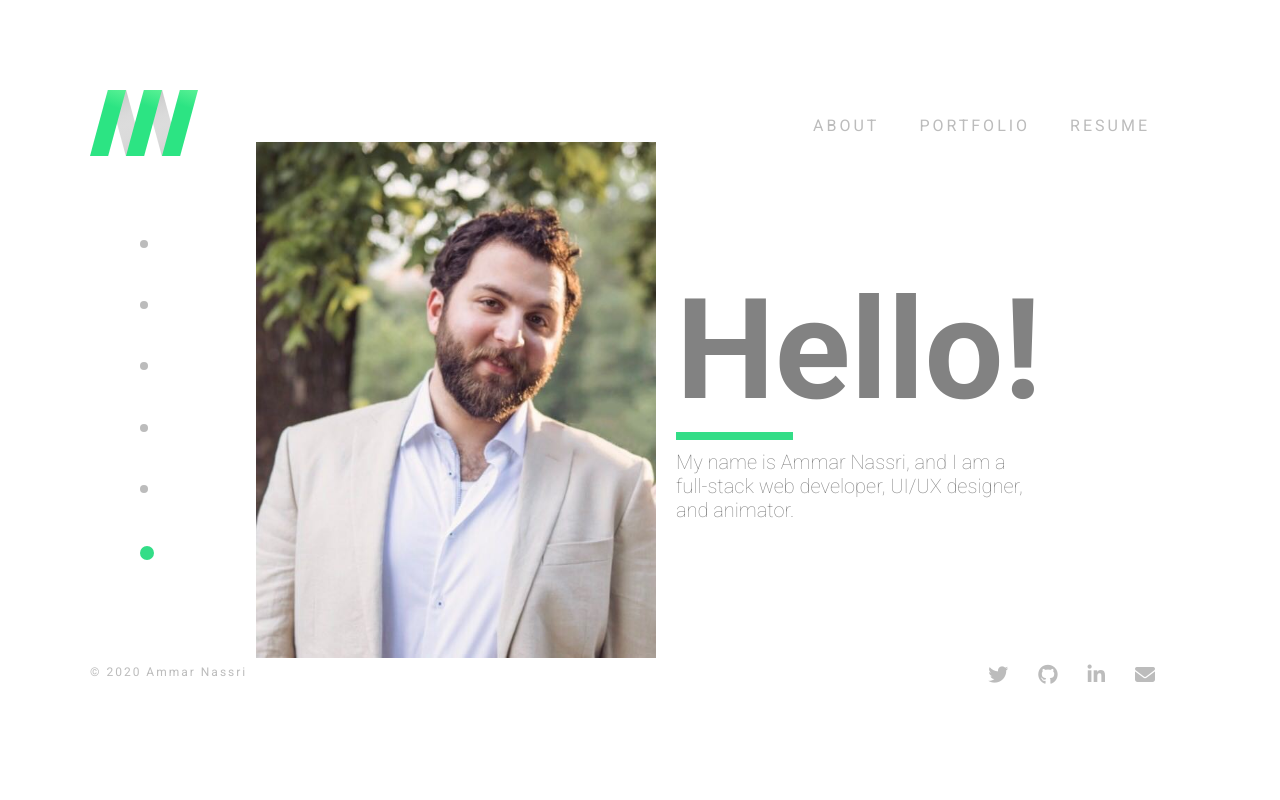
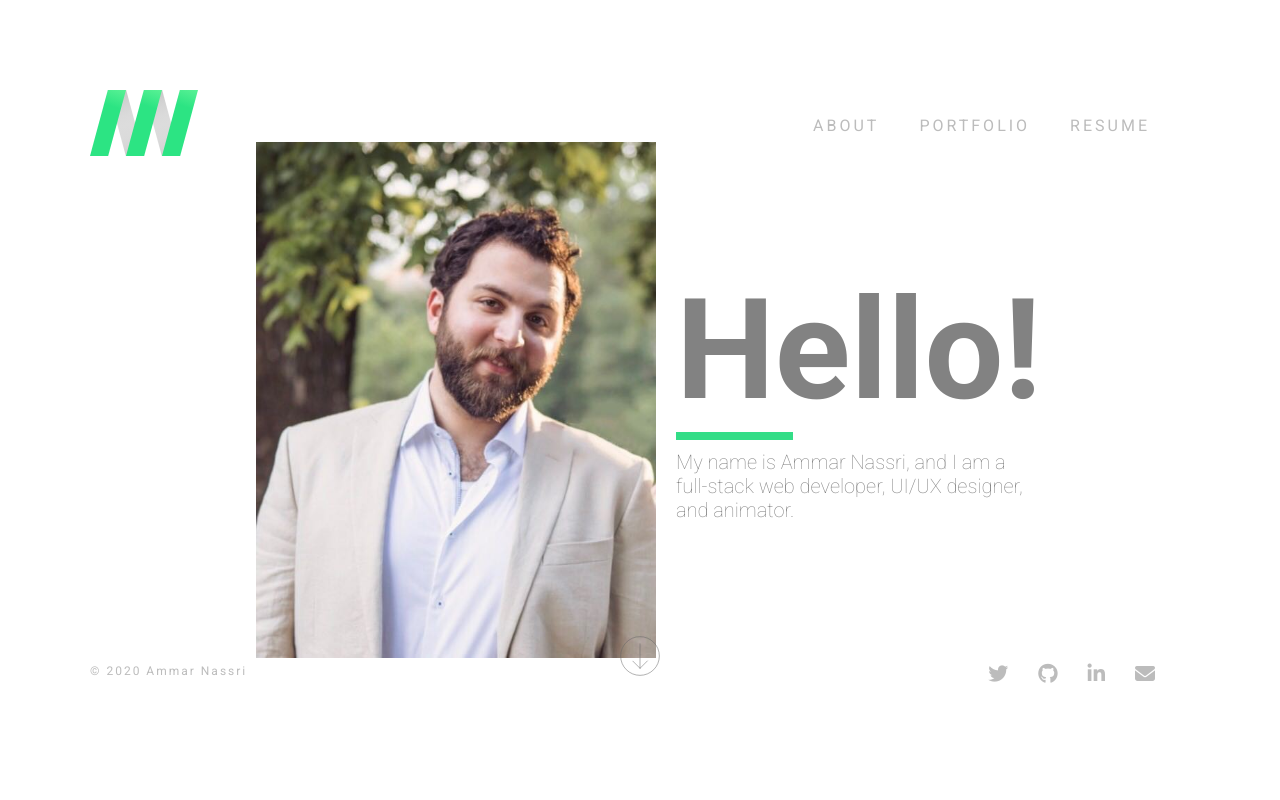
Before and after one commit to anassri/personal-website, a React (Create React App) app: page / in a window 1280 px wide. Shown: the top 800 px of the page. Built offline with nearby package versions, Linux system fonts and the light colour scheme.

Commit message:
social media links

```diff
--- a/src/About.js
+++ b/src/About.js
@@ -14,7 +14,7 @@ export default function About({ setPageVisible }) {
     const skillArr = ["CSS", "HTML", "React", "JavaScript", "Node.js", "Python", "SQL", "UI/UX Design", "Animation"];
     const skillRange = ["85%", "85%", "75%", "80%", "60%", "70%", "60%", "90%", "90%"]
     return (
-        <VisibilitySensor partialVisibility
+        <VisibilitySensor partialVisibility offset={{ top: 500 }}
             onChange={isVisible => isVisible ? setPageVisible("about") : null}>
             <div className="about-body-container" id="about">
                 <div className="about-container">
--- a/src/Aidies.js
+++ b/src/Aidies.js
@@ -30,13 +30,13 @@ export default function Aidies({ setPageVisible }) {
                     </div>
                     <div className="portfolio-fourt-row">
                         <a className="github-button"
-                            href={githubs}>
+                                href={githubs} target="_blank">
                             <div className="github-button-container">
                                 View on GitHub
                     </div>
                         </a>
                         <a className="app-button"
-                            href={appLinks}>
+                                href={appLinks} target="_blank">
                             <div className="app-button-container">
                                 Go to App
                     </div>
--- a/src/AllABot.js
+++ b/src/AllABot.js
@@ -30,13 +30,13 @@ export default function AllABot({ setPageVisible }) {
                     </div>
                     <div className="portfolio-fourt-row">
                         <a className="github-button"
-                            href={githubs}>
+                                href={githubs} target="_blank">
                             <div className="github-button-container">
                                 View on GitHub
                     </div>
                         </a>
                         <a className="app-button"
-                            href={appLinks}>
+                                href={appLinks} target="_blank">
                             <div className="app-button-container">
                                 Go to App
                     </div>
--- a/src/App.js
+++ b/src/App.js
@@ -11,7 +11,7 @@ import AllABot from './AllABot';
 import { BrowserRouter, Route, Switch } from 'react-router-dom';
 const LandingPage = () => {
   const [pageVisible, setPageVisible] = useState("home")
-  console.log(pageVisible);
+  // console.log(pageVisible);
   return(
     <>
       <Navigation pageVisible={pageVisible}/>
--- a/src/Deary.js
+++ b/src/Deary.js
@@ -10,7 +10,7 @@ export default function Deary({ setPageVisible }) {
     const appLinks = "https://deary-social.herokuapp.com/";
 
     return (
-        <VisibilitySensor partialVisibility offset={{top: "50%"}}
+        <VisibilitySensor partialVisibility
             onChange={isVisible => isVisible ? setPageVisible("deary") : null}>
 
         <div className="portfolio-container" id="deary" >
@@ -30,13 +30,13 @@ export default function Deary({ setPageVisible }) {
                     </div>
                     <div className="portfolio-fourt-row">
                         <a className="github-button"
-                            href={githubs}>
+                                href={githubs} target="_blank">
                             <div className="github-button-container">
                                 View on GitHub
                     </div>
                         </a>
                         <a className="app-button"
-                            href={appLinks}>
+                                href={appLinks} target="_blank">
                             <div className="app-button-container">
                                 Go to App
                     </div>
--- a/src/Footer.js
+++ b/src/Footer.js
@@ -16,10 +16,10 @@ export default function Footer(){
                     <p className="copyright-statement">© 2020 Ammar Nassri</p>
                 </div>
                 <div className="social-media-container">
-                    <i className="social-media fab fa-twitter"></i>
-                    <i className="social-media fab fa-github"></i>
-                    <i className="social-media fab fa-linkedin-in"></i>
-                    <i className="social-media fas fa-envelope"></i>
+                    <a href="https://twitter.com/ammar_nassri" target="_blank"><i className="social-media fab fa-twitter"></i></a>
+                    <a href="https://github.com/anassri" target="_blank"><i className="social-media fab fa-github"></i></a>
+                    <a href="https://www.linkedin.com/in/anassri/" target="_blank"> <i className="social-media fab fa-linkedin-in"></i></a>
+                    <a href="mailto:ar.nassri@gmail.com" target="_blank"> <i className="social-media fas fa-envelope"></i></a>
                 </div>
             </div>
         </div>
--- a/src/Home.js
+++ b/src/Home.js
@@ -2,7 +2,7 @@ import React from 'react';
 import './style/home.css'
 import placeholderPhoto from './images/Directors_photo.jpg';
 import VisibilitySensor from "react-visibility-sensor";
-
+import downArrow from './images/down-arrow.svg';
 export default function Home({setPageVisible}){
 
     return (
@@ -20,6 +20,9 @@ export default function Home({setPageVisible}){
                         <p className="intro-text">My name is Ammar Nassri, and I am a full-stack
     web developer, UI/UX designer, and animator.</p>
                     </div>
+                <div className="down-arrow">
+                    <img src={downArrow} alt='down arrow' height='40' />
+                </div>
                 </div>
             </div>
         </VisibilitySensor>
--- a/src/LeftNav.js
+++ b/src/LeftNav.js
@@ -1,5 +1,5 @@
 import React from 'react';
-import { NavHashLink } from 'react-router-hash-link';
+// import { HashLink, NavHashLink } from 'react-router-hash-link';
 
 export default function LeftNav({ pageVisible }){
     if(pageVisible){
@@ -13,24 +13,26 @@ export default function LeftNav({ pageVisible }){
     }
     return(
         <div className="dots-nav-container">
-            <NavHashLink smooth to="/#home">
+
+            {/* <HashLink smooth to="/#home">
                 <div className="dot-nav-button active-dot" id="home-dot" />
-            </NavHashLink>
-            <NavHashLink smooth to="/#about">
+            </HashLink>
+            <HashLink smooth to="/#about">
             <div className="dot-nav-button" id="about-dot" />
-            </NavHashLink>
-            <NavHashLink smooth to="/#deary">
+            </HashLink>
+            <HashLink smooth to="/#deary">
             <div className="dot-nav-button" id="deary-dot" />
-            </NavHashLink>
-            <NavHashLink smooth to="/#aab">
+            </HashLink>
+            <HashLink smooth to="/#aab">
             <div className="dot-nav-button" id="aab-dot" />
-            </NavHashLink>
-            <NavHashLink smooth to="/#aidies">
+            </HashLink>
+            <HashLink smooth to="/#aidies">
             <div className="dot-nav-button" id="aidies-dot" />
-            </NavHashLink>
-            <NavHashLink smooth to="/#st">
+            </HashLink>
+            <HashLink smooth to="/#st">
             <div className="dot-nav-button" id="st-dot" />
-            </NavHashLink>
+            </HashLink> */}
+
         </div>
     )
 }
--- a/src/SprintTurf.js
+++ b/src/SprintTurf.js
@@ -30,13 +30,13 @@ export default function SprintTurf({ setPageVisible }) {
                     </div>
                     <div className="portfolio-fourt-row">
                         <a className="github-button"
-                            href={githubs}>
+                                href={githubs} target="_blank">
                             <div className="github-button-container">
                                 View on GitHub
                     </div>
                         </a>
                         <a className="app-button"
-                            href={appLinks}>
+                                href={appLinks} target="_blank">
                             <div className="app-button-container">
                                 Go to App
                     </div>
--- a/src/style/home.css
+++ b/src/style/home.css
@@ -39,7 +39,15 @@ h1{
     margin: 10px 0;
 
 }
+.down-arrow{
+    display: none;
+}
 @media only screen and (min-width: 768px) {
+    .down-arrow{
+        display: block;
+        position: absolute;
+        bottom: 120px;
+    }
     .hello-container{
         font-size: 70px;
     }
@@ -85,12 +93,12 @@ h1{
         height: 14px;
     }
     .dots-nav-container{
-        position:fixed;
+        position: fixed;;
         display: flex;
         flex-direction: column;
         justify-content: space-between;
-        height: 40%;
+        /* height: 40%; */
         left: 140px;
-        top: 30%;
+        top: 750px;
     }
 }
--- a/src/style/portfolio.css
+++ b/src/style/portfolio.css
@@ -83,6 +83,7 @@ p {
     margin: 0;
 }
 @media only screen and (min-width: 768px) {
+
     .app-photo{
         width: 373px;
     }
```
Also changed, not shown: src/Navigation.js (+9 -10 lines), src/images/down-arrow.svg (added), 1 other file (tests, documents, lock files or other folders).
